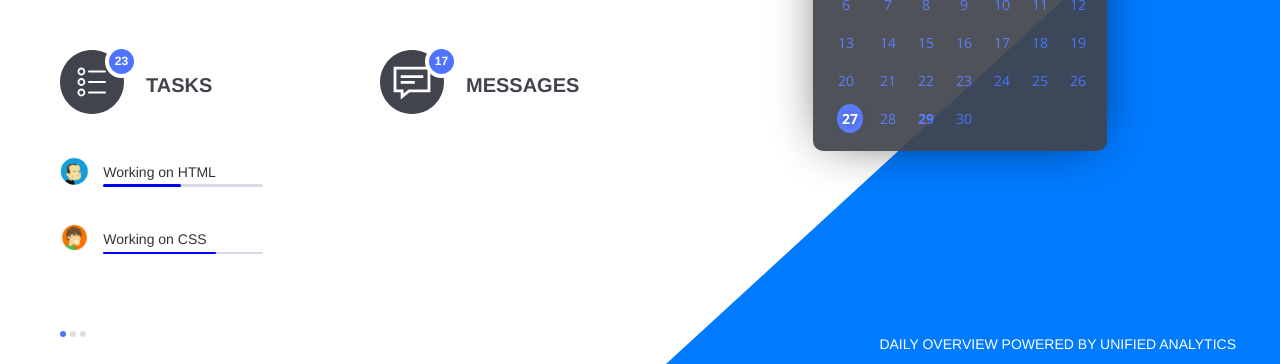
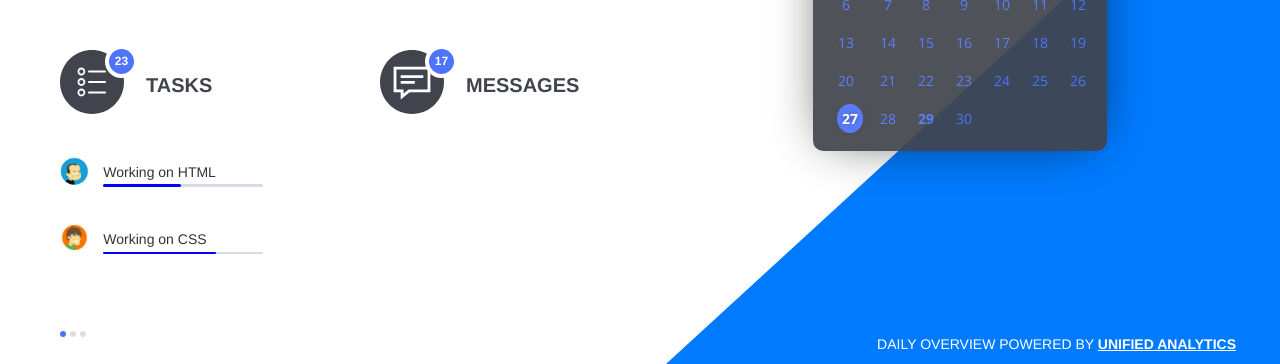
Before and after one commit to Karina-Honcharova-dev/twoheads-zadanie, a website: page index.html in a window 1280 px wide. Shown: the part 436-800 px from the top of the page. Drawn offline with nearby package versions, Linux system fonts and the light colour scheme.

Commit message:
add underline for text in triangle

```diff
--- a/index.html
+++ b/index.html
@@ -116,7 +116,7 @@
 				    <tr><td class="current"><span class="nav-notification">27</span></td><td>28</td><td class="hastask">29</td><td>30</td><td class="nextmonth">1</td><td>2</td><td>3</td></tr></tbody>
 				  </table>
 				</div>
-				<div class="triangle-box"><div class="triangle"></div><p class="triangle-inside-text">DAILY OVERVIEW POWERED BY UNIFIED ANALYTICS</p></div>
+				<div class="triangle-box"><div class="triangle"></div><p class="triangle-inside-text">DAILY OVERVIEW POWERED BY <span class="inside-text-b">UNIFIED ANALYTICS</span></p></div>
 
 				</div>
 
--- a/scss/main.scss
+++ b/scss/main.scss
@@ -320,6 +320,11 @@ body{
 	color: white;
 	bottom: 0;
 	right: 44px;
+	font-weight: 500;
+}
+.inside-text-b{
+	font-weight: 900;
+	text-decoration: underline;
 }
 .dots{
 	margin-top: 67.7px;
```
Also changed, not shown: css/main.css, 1 other file.
